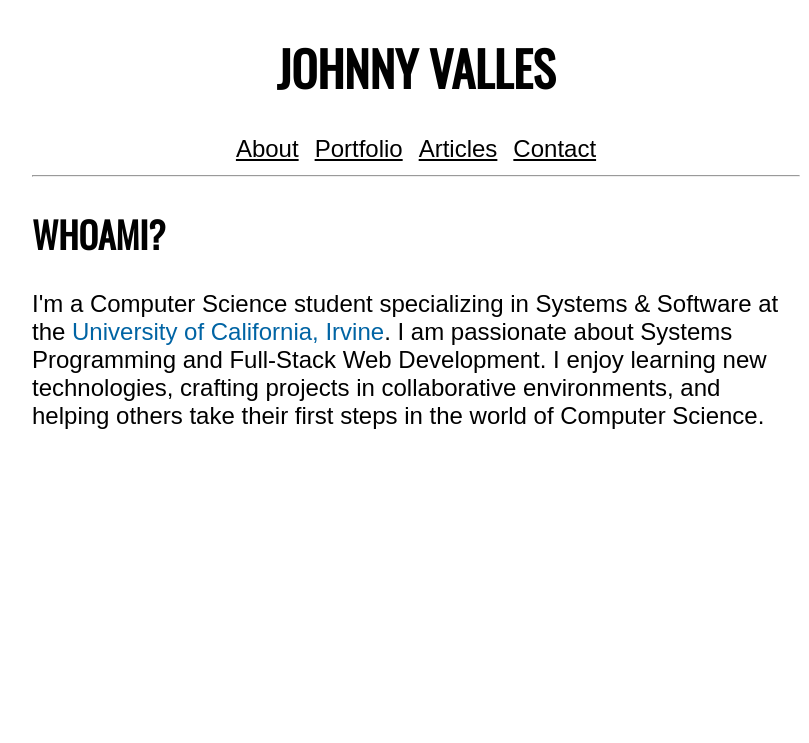
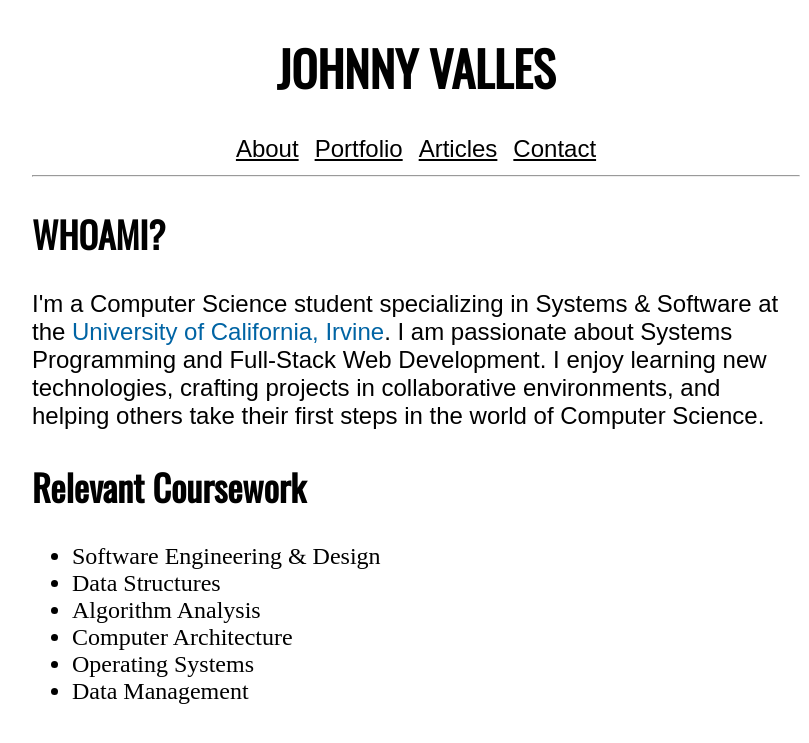
Before and after one commit to johnnyvalles/johnnyvalles.github.io, a Jekyll site: the page built from index.html, in a window 1280 px wide. Shown: the top 743 px of the page, without its empty margins (224-1033 px from the left). Built offline with Jekyll 4.4.1, drawn with Linux system fonts in a browser that asks for light colours.

Commit message:
Add relevent coursework

```diff
--- a/index.html
+++ b/index.html
@@ -6,3 +6,13 @@ title: Johnny Valles
 <p>I'm a Computer Science student specializing in Systems &amp; Software at the <span class="school">University of California, Irvine</span>.
 I am passionate about Systems Programming and Full-Stack Web Development. I enjoy learning new technologies, crafting projects
 in collaborative environments, and helping others take their first steps in the world of Computer Science.</p>
+
+<h2>{{ "Relevant Coursework" }}</h2>
+<ul>
+    <li>Software Engineering &amp; Design</li>
+    <li>Data Structures</li>
+    <li>Algorithm Analysis</li>
+    <li>Computer Architecture</li>
+    <li>Operating Systems</li>
+    <li>Data Management</li>
+</ul>
```
